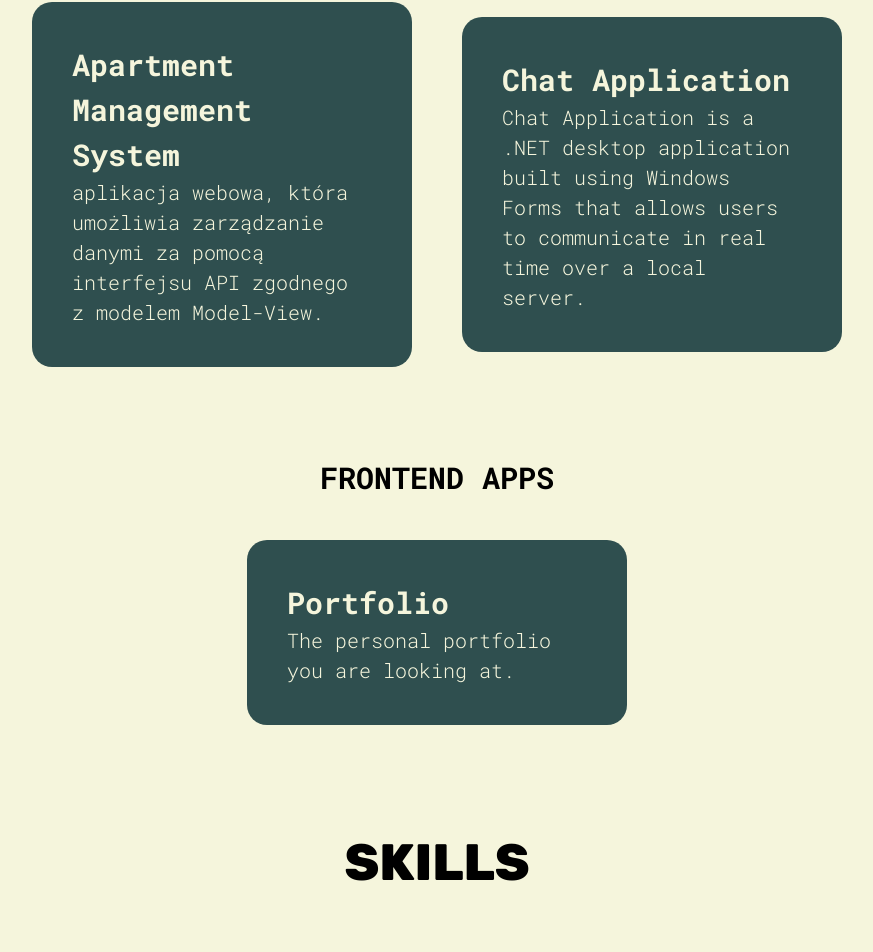
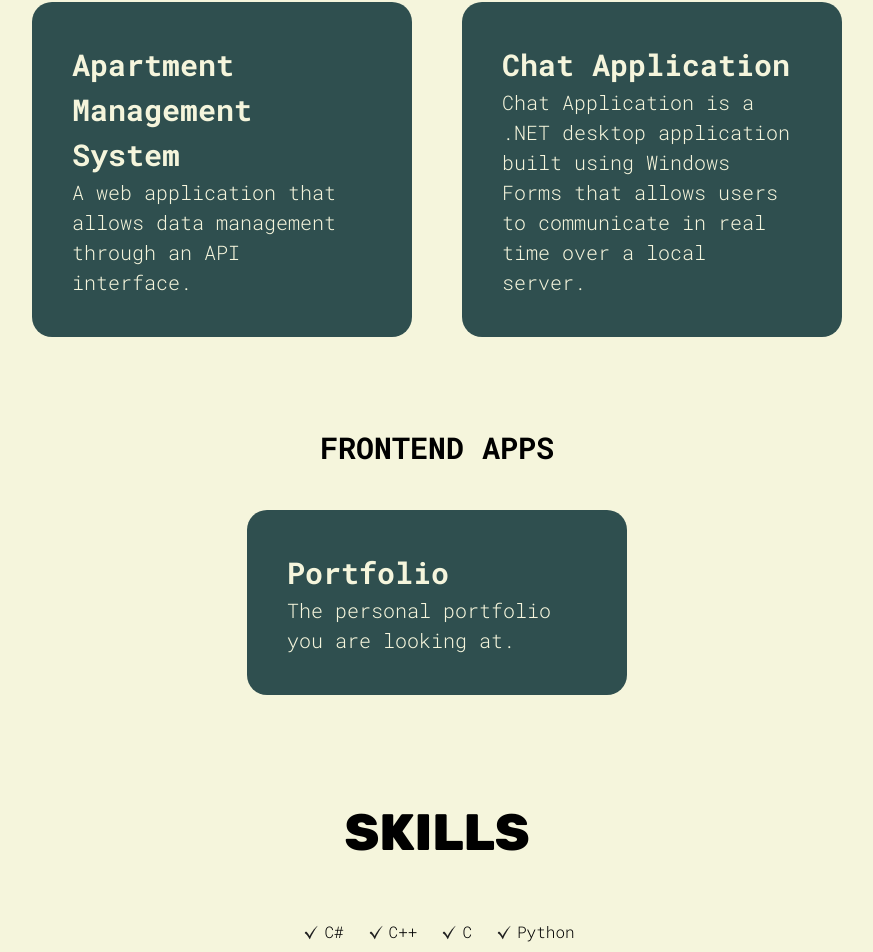
Before and after one commit to mateuszsiwy/msiwy-portfolio, a React (Vite) app: page / in a window 1280 px wide. Shown: the part 1872-2824 px from the top of the page, without its empty margins (203-1076 px from the left). Built offline with nearby package versions, Linux system fonts and the light colour scheme.

Commit message:
Update Projects.jsx

```diff
--- a/src/sections/Projects/Projects.jsx
+++ b/src/sections/Projects/Projects.jsx
@@ -15,7 +15,7 @@ function Projects() {
         <br/><br/>
         <h2>Fullstack Apps</h2>
         <div className={styles.projects}>
-            <ProjectCard src={black} link='https://github.com/mateuszsiwy/ApartmentManagementSystem' h3='Apartment Management System' p='aplikacja webowa, która umożliwia zarządzanie danymi za pomocą interfejsu API zgodnego z modelem Model-View.'/>
+            <ProjectCard src={black} link='https://github.com/mateuszsiwy/ApartmentManagementSystem' h3='Apartment Management System' p='A web application that allows data management through an API interface.'/>
 
             <ProjectCard src={black} link='https://github.com/mateuszsiwy/Chat-Application' h3='Chat Application' p='Chat Application is a .NET desktop application built using Windows Forms that allows users to communicate in real time over a local server.'/>
 
```
